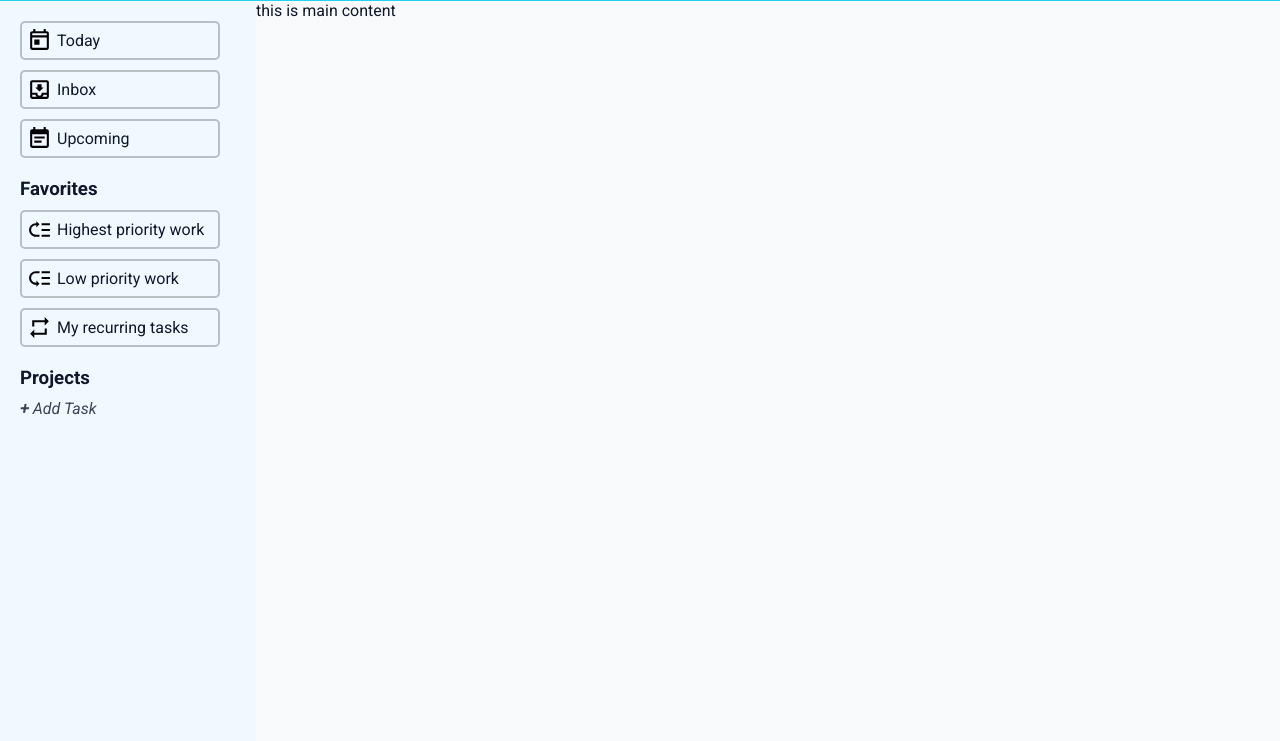
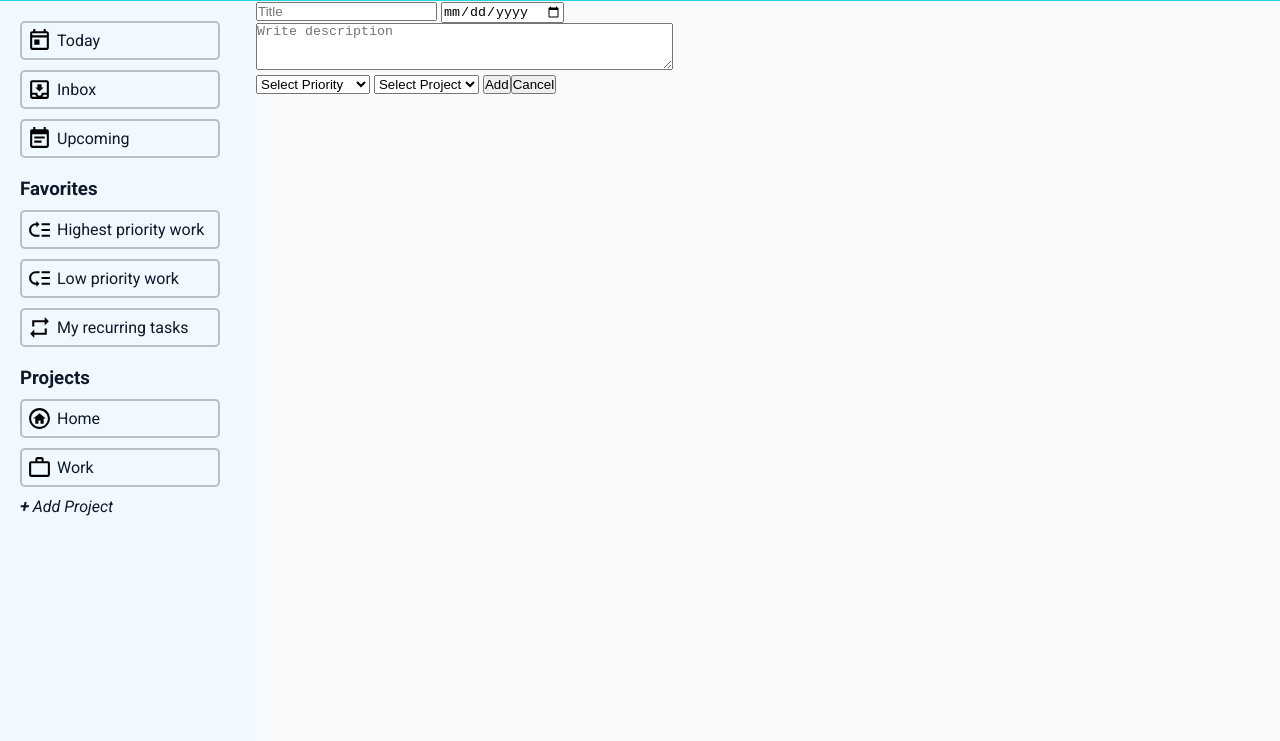
Before and after one commit to Amrit57/To-Do-app, a website: page dist/index.html in a window 1280 px wide. Shown: the part 59-800 px from the top of the page. Drawn offline with Linux system fonts and the light colour scheme; a web font is replaced by a local one.

Commit message:
Created input form to add todo-items

```diff
--- a/dist/index.html
+++ b/dist/index.html
@@ -21,7 +21,7 @@
         </svg>
         <input id="search-box" type="text" name="search" placeholder="Search">
       </div>
-      <button id="add-task-btn">Add Task </button>
+      <button id="add-todo-btn">Add Task </button>
     </header>
     <div id="dashboard">
       <div>
@@ -69,10 +69,45 @@
       </div>
       <div id="projects">
         <h3>Projects</h3>
-        <i id="add-task-btn"><b id="plus-sign">+</b> Add Task </i>
+        <li id="home"><svg xmlns="http://www.w3.org/2000/svg" viewBox="0 0 24 24">
+            <title>home-circle-outline</title>
+            <path
+              d="M12 20C7.6 20 4 16.4 4 12S7.6 4 12 4 20 7.6 20 12 16.4 20 12 20M12 2C6.5 2 2 6.5 2 12S6.5 22 12 22 22 17.5 22 12 17.5 2 12 2M11 14H13V17H16V12H18L12 7L6 12H8V17H11V14" />
+          </svg><a href="#">Home</a></li>
+        <li id="work"><svg xmlns="http://www.w3.org/2000/svg" viewBox="0 0 24 24">
+            <title>briefcase-outline</title>
+            <path
+              d="M20,6C20.58,6 21.05,6.2 21.42,6.59C21.8,7 22,7.45 22,8V19C22,19.55 21.8,20 21.42,20.41C21.05,20.8 20.58,21 20,21H4C3.42,21 2.95,20.8 2.58,20.41C2.2,20 2,19.55 2,19V8C2,7.45 2.2,7 2.58,6.59C2.95,6.2 3.42,6 4,6H8V4C8,3.42 8.2,2.95 8.58,2.58C8.95,2.2 9.42,2 10,2H14C14.58,2 15.05,2.2 15.42,2.58C15.8,2.95 16,3.42 16,4V6H20M4,8V19H20V8H4M14,6V4H10V6H14Z" />
+          </svg><a href="#">Work</a></li>
+        <i id="add-project-btn"><b id="plus-sign">+</b> Add Project </i>
       </div>
     </div>
-    <div id="content">this is main content</div>
+    <div id="content">
+      <div class="todo">
+        <div class="title-date">
+          <input type="text" placeholder="Title" name="title" id="title">
+          <input type="date" name="date" id="date">
+          <div class="description">
+            <textarea placeholder="Write description" name="description" id="description-box" maxlength="100" cols="50"
+              rows="3"></textarea>
+          </div>
+          <div class="select-btns-wrapper">
+            <select name="priority" id="priority">
+              <option selected value="empty"> Select Priority</option>
+              <option value="High">High priority</option>
+              <option value="Medium">Medium priority</option>
+              <option value="Low">Low priority</option>
+            </select>
+            <select name="project" id="project">
+              <option selected value="empty">Select Project</option>
+              <option value="Home">Home</option>
+              <option value="work">Work</option>
+            </select>
+            <button id="add">Add</button><button id="cancel">Cancel</button>
+          </div>
+        </div>
+      </div>
+    </div>
   </div>
 </body>
 
```
